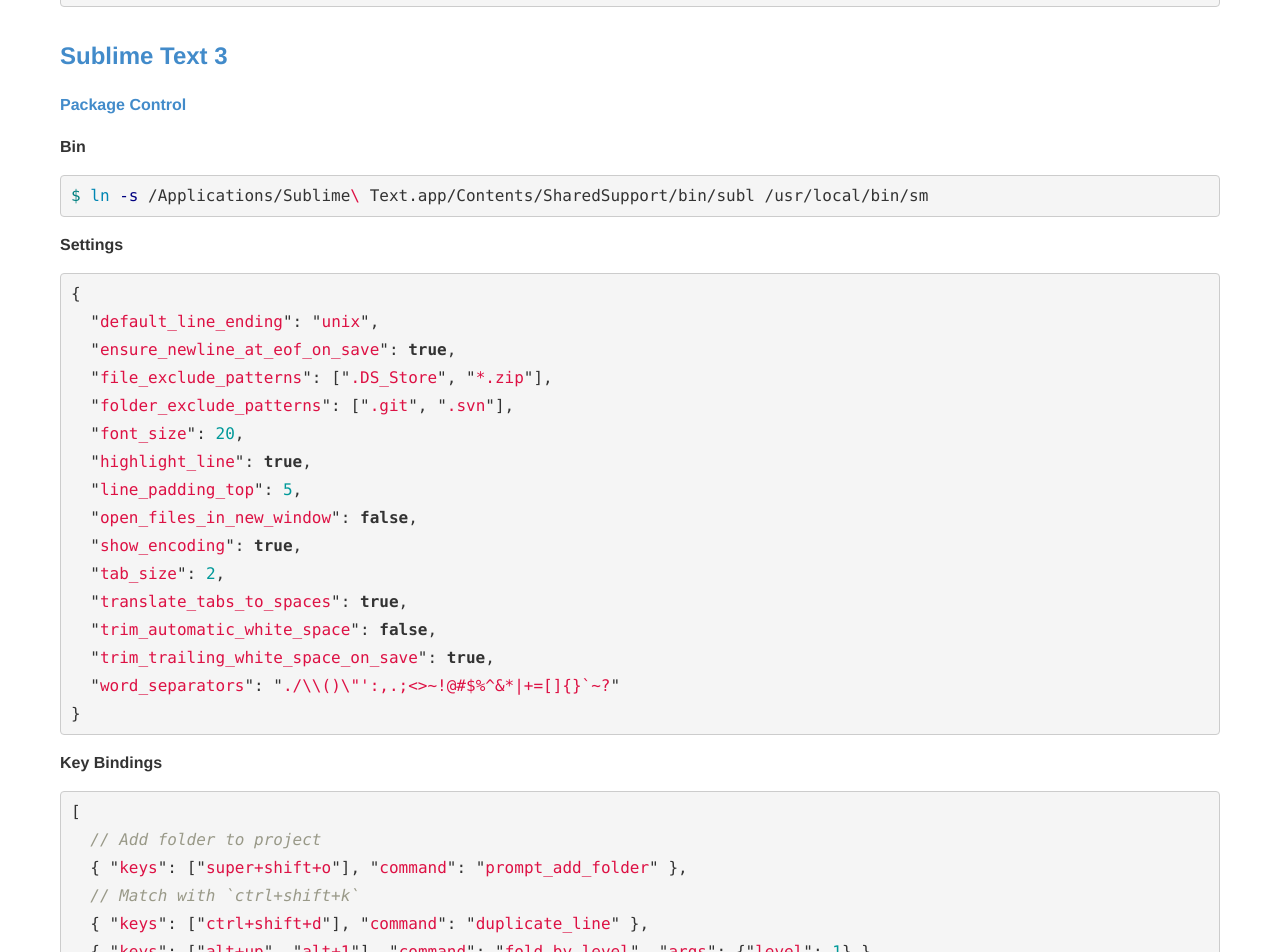
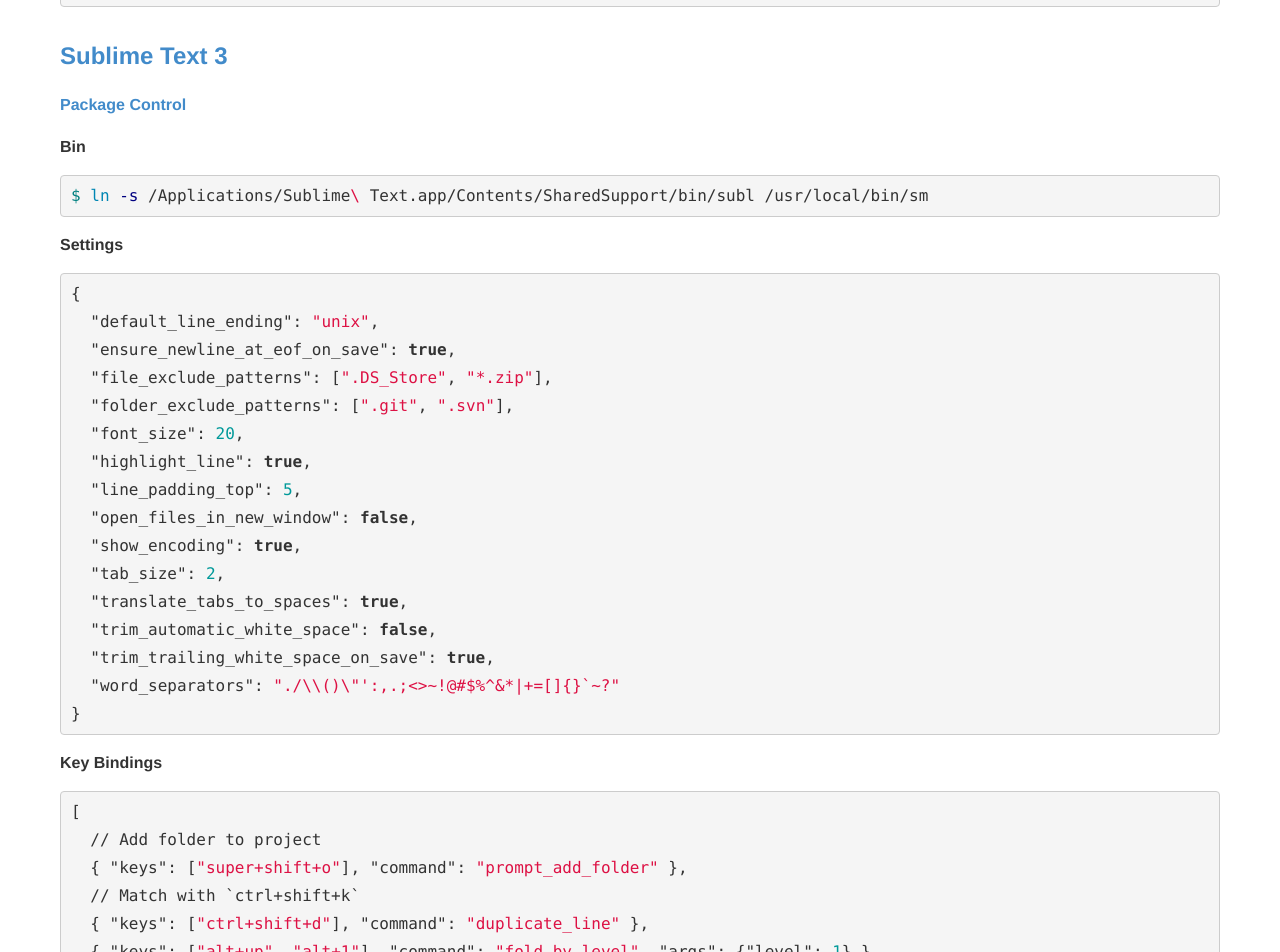
Before and after one commit to antife-yinyue/MrZhang.me, a Jekyll site: the page built from _posts/2014-06-23-after-reinstall-the-system.md, in a window 1280 px wide and 1400 px high, scrolled down 3082 px. Shown: the top 952 px of the window. Built offline with Jekyll 4.4.1, drawn with Linux system fonts in a browser that asks for light colours; Markdown is read by kramdown in place of the engine named in the settings; comment, search, counter and statistics services are not loaded; some of the changed text lies outside the part shown.

Commit message:
Update 2014-06-23-after-reinstall-the-system.md

````diff
--- a/_posts/2014-06-23-after-reinstall-the-system.md
+++ b/_posts/2014-06-23-after-reinstall-the-system.md
@@ -35,7 +35,7 @@
 ## 安装 [Homebrew][]
 
 ```sh
-$ ruby -e "$(curl -fsSL https://raw.github.com/Homebrew/homebrew/go/install)"
+$ ruby -e "$(curl -fsSL https://raw.githubusercontent.com/Homebrew/homebrew/go/install)"
 ```
 
 > 会提示先安装 Command Line Tools，按提示操作即可。
@@ -151,7 +151,7 @@
 
 __Settings__
 
-```js
+```json
 {
   "default_line_ending": "unix",
   "ensure_newline_at_eof_on_save": true,
@@ -172,7 +172,7 @@
 
 __Key Bindings__
 
-```js
+```json
 [
   // Add folder to project
   { "keys": ["super+shift+o"], "command": "prompt_add_folder" },
````
Also changed, not shown: other parts of _posts/2014-06-23-after-reinstall-the-system.md (+1 -1 lines).
